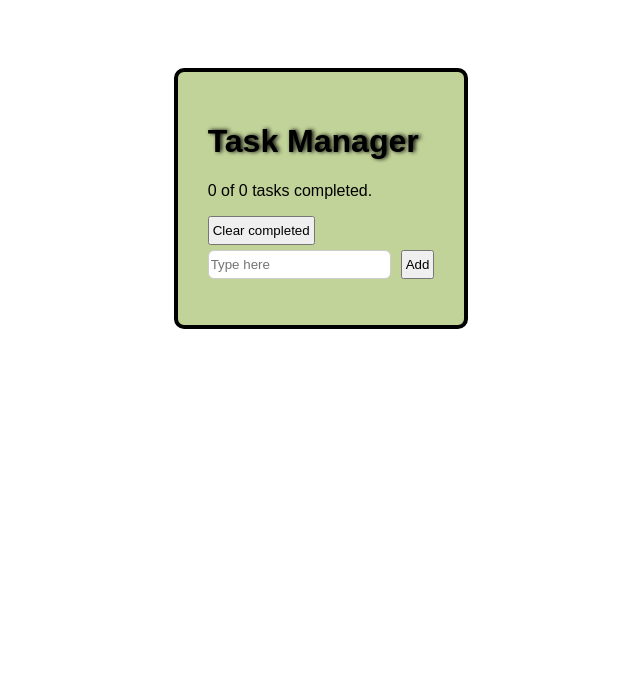
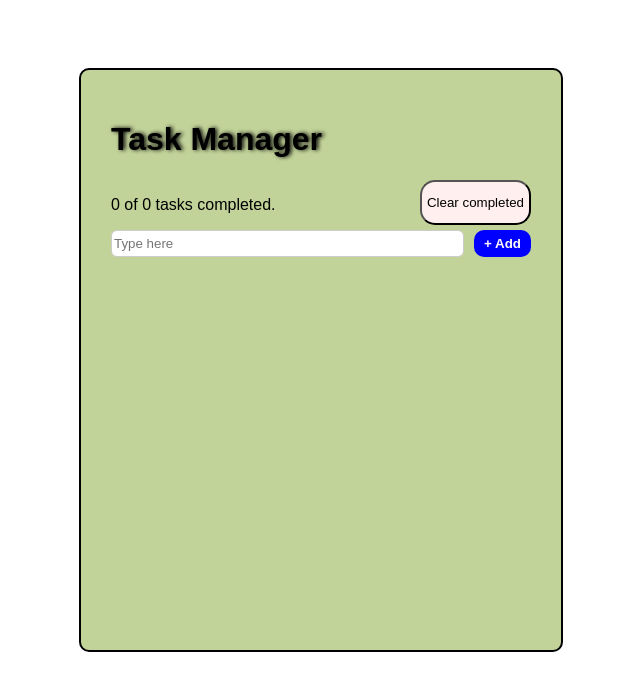
Before and after one commit to Mohaniish2208/task-manager, a React (Vite) app: page / in a window 1280 px wide. Shown: the top 690 px of the page, without its empty margins (319-959 px from the left). Built offline with nearby package versions, Linux system fonts and the light colour scheme.

Commit message:
monir CSS changes made.

```diff
--- a/src/App.tsx
+++ b/src/App.tsx
@@ -55,6 +55,7 @@ function App() {
       <div className="task-manager">
         <h1 className="title">Task Manager</h1>
 
+        <div className="counts-and-clear">
           <p className="total-counts">
             {completedTasks} of {totalCount} tasks completed.
           </p>
@@ -62,6 +63,7 @@ function App() {
           <button className="clear-button" type="button" onClick={handleClearCompleted}>
             Clear completed
           </button>
+        </div>
 
         <div className="input-task-row">
           <input
@@ -76,7 +78,7 @@ function App() {
             style={{ padding: 2 }}
           />
           <button type="button" className="add-button" onClick={handleAddTask}>
-            Add
+            + Add
           </button>
         </div>
 
--- a/src/styles/App.css
+++ b/src/styles/App.css
@@ -7,9 +7,12 @@
 .task-manager {
   background-color: rgb(194, 211, 153);
   margin-top: 60px;
-  border: 4px solid rgb(0, 0, 0);
+  border: 2px solid rgb(0, 0, 0);
   border-radius: 10px;
   padding: 30px;
+  width: 420px;
+  height: 520px;
+  overflow-y: auto;
 }
 
 .title {
@@ -22,24 +25,41 @@
 }
 
 .edit-button,
-.clear-button,
 .save-button,
 .delete-button,
-.add-button,
 .checkbox-button {
   cursor: pointer;
-  padding: 5px 3px;
+  padding: 6px 10px;
+  border-radius: 15px;
 }
 
 .clear-button {
+  cursor: pointer;
+  background-color: #ffefef;
   margin-bottom: 5px;
+  border-radius: 15px;
+  padding: 0px 5px;
+  transition: 0.5s ease-in-out;
 }
 
 .clear-button:hover {
   margin-bottom: 5px;
-  background-color: rgb(102, 188, 176);
-  transition: 0.5s ease-in-out;
-  border-radius: 15px;
+}
+
+.add-button {
+  cursor: pointer;
+  border: white;
+  border-radius: 10px;
+  padding: 6px 10px;
+  color: rgb(255, 249, 249);
+  background-color: blue;
+  font-weight: 700;
+  box-shadow: rgba(56, 56, 56, 0.2);
+}
+
+.counts-and-clear {
+  display: flex;
+  justify-content: space-between;
 }
 
 .task-input {
```
Lines whose indentation alone changed are shown as unchanged.
